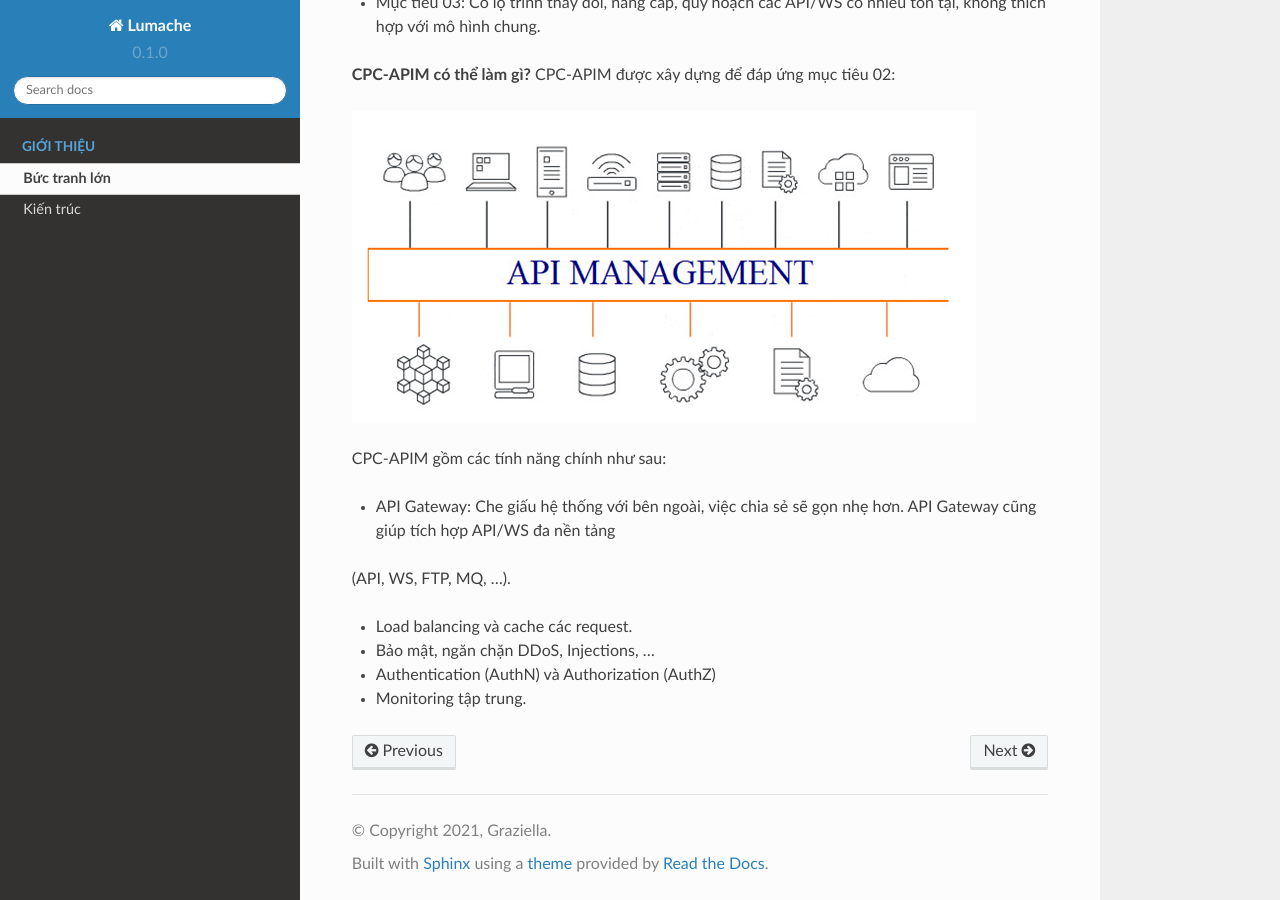
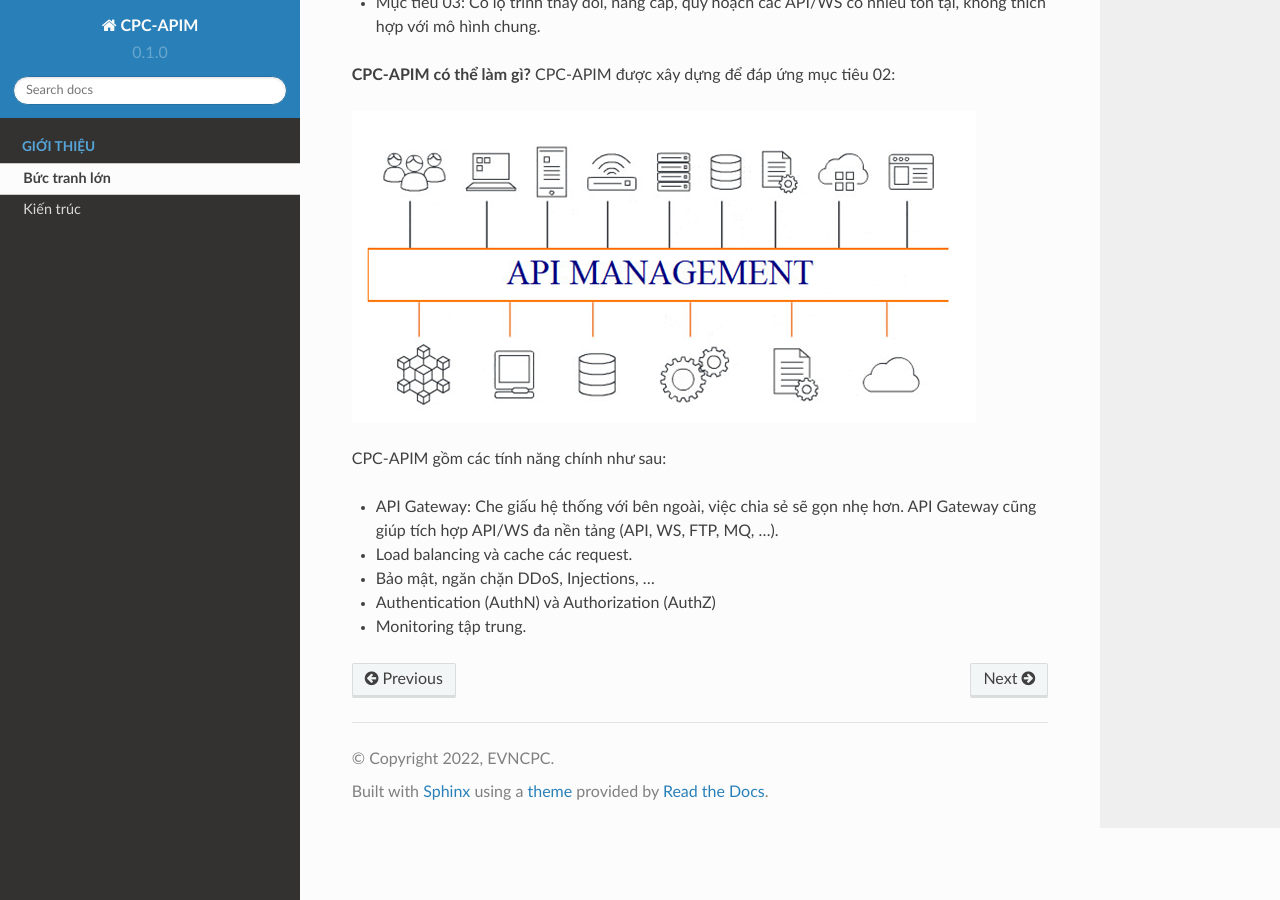
Before and after one commit to Winnguyen1511/cpc-apim, a Sphinx documentation site: the page built from docs/intro/big_picture.rst, in a window 1280 px wide and 900 px high, scrolled down 837 px. Built offline with Sphinx 7.4.7 and the Read the Docs theme 2.0.0, drawn with Linux system fonts in a browser that asks for light colours.

Commit message:
update project info

```diff
--- a/docs/conf.py
+++ b/docs/conf.py
@@ -2,9 +2,9 @@
 
 # -- Project information
 
-project = 'Lumache'
-copyright = '2021, Graziella'
-author = 'Graziella'
+project = 'CPC-APIM'
+copyright = '2022, EVNCPC'
+author = 'KhoaNHD-CPCIT'
 
 release = '0.1'
 version = '0.1.0'
--- a/docs/intro/big_picture.rst
+++ b/docs/intro/big_picture.rst
@@ -30,8 +30,7 @@ CPC-APIM được xây dựng để đáp ứng mục tiêu 02:
 
 CPC-APIM gồm các tính năng chính như sau:
 
-* API Gateway: Che giấu hệ thống với bên ngoài, việc chia sẻ sẽ gọn nhẹ hơn. API Gateway cũng giúp tích hợp API/WS đa nền tảng
-(API, WS, FTP, MQ, ...).
+* API Gateway: Che giấu hệ thống với bên ngoài, việc chia sẻ sẽ gọn nhẹ hơn. API Gateway cũng giúp tích hợp API/WS đa nền tảng (API, WS, FTP, MQ, ...).
 
 * Load balancing và cache các request.
 
```
